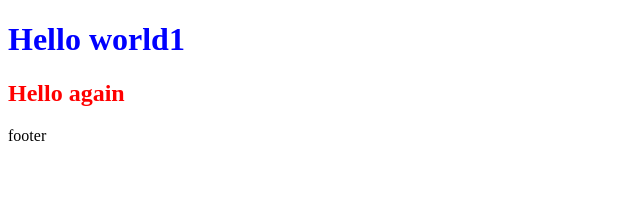
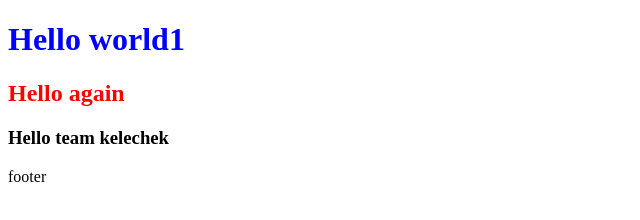
Before and after one commit to kanykeiibraim/my-site-, a plain HTML site: page index.html in a window 1280 px wide. Shown: the whole page, without its empty margins (0-640 px from the left). Drawn offline with Linux system fonts and the light colour scheme.

Commit message:
Add Team

```diff
--- a/index.html
+++ b/index.html
@@ -10,9 +10,11 @@
 <body>
     <h1>Hello world1</h1>
     <h2>Hello again</h2>
+    <h3>Hello team kelechek</h3>
 
 
     <footer>footer</footer>
+
 </body>
 
 </html>
```
